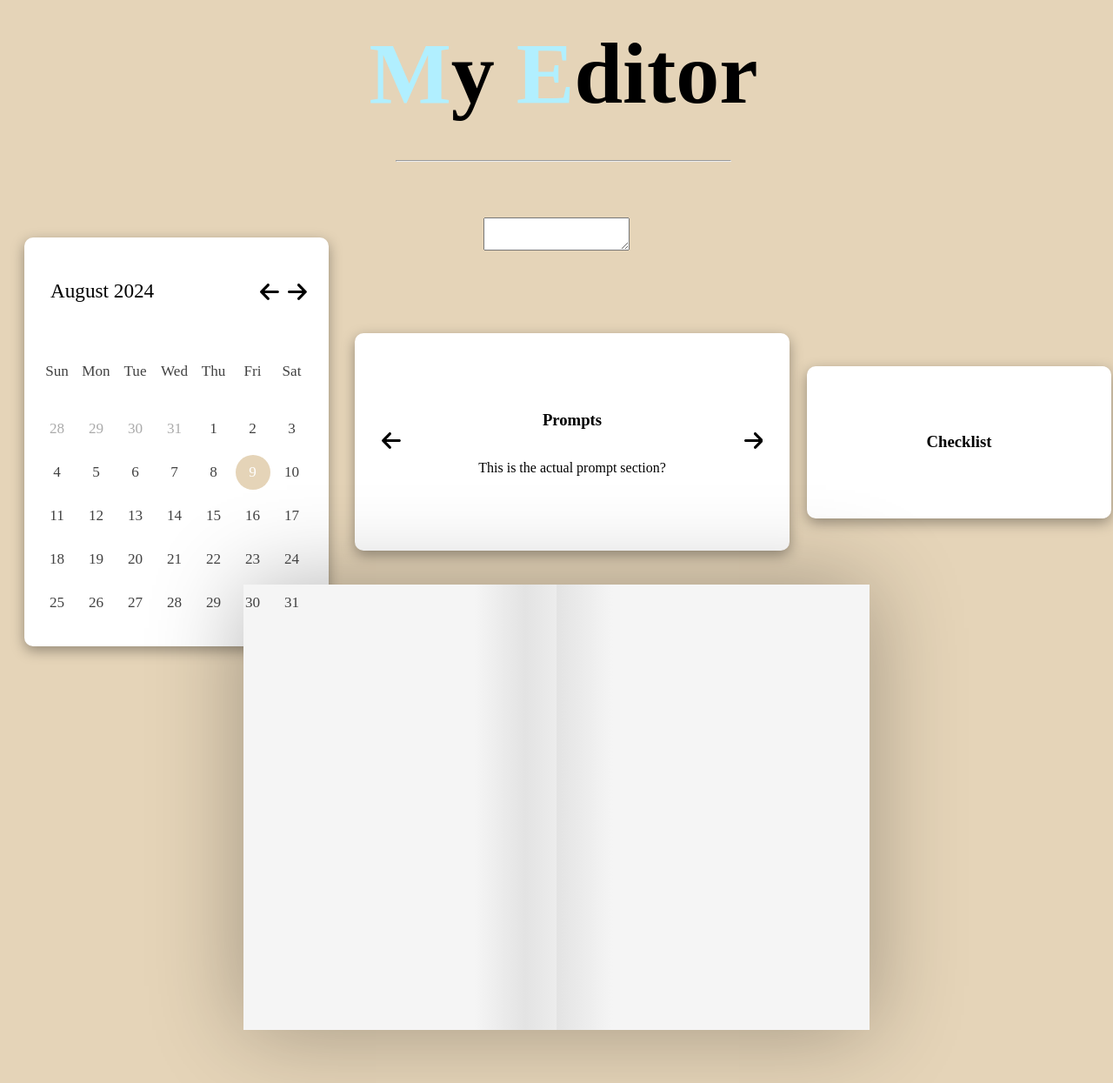
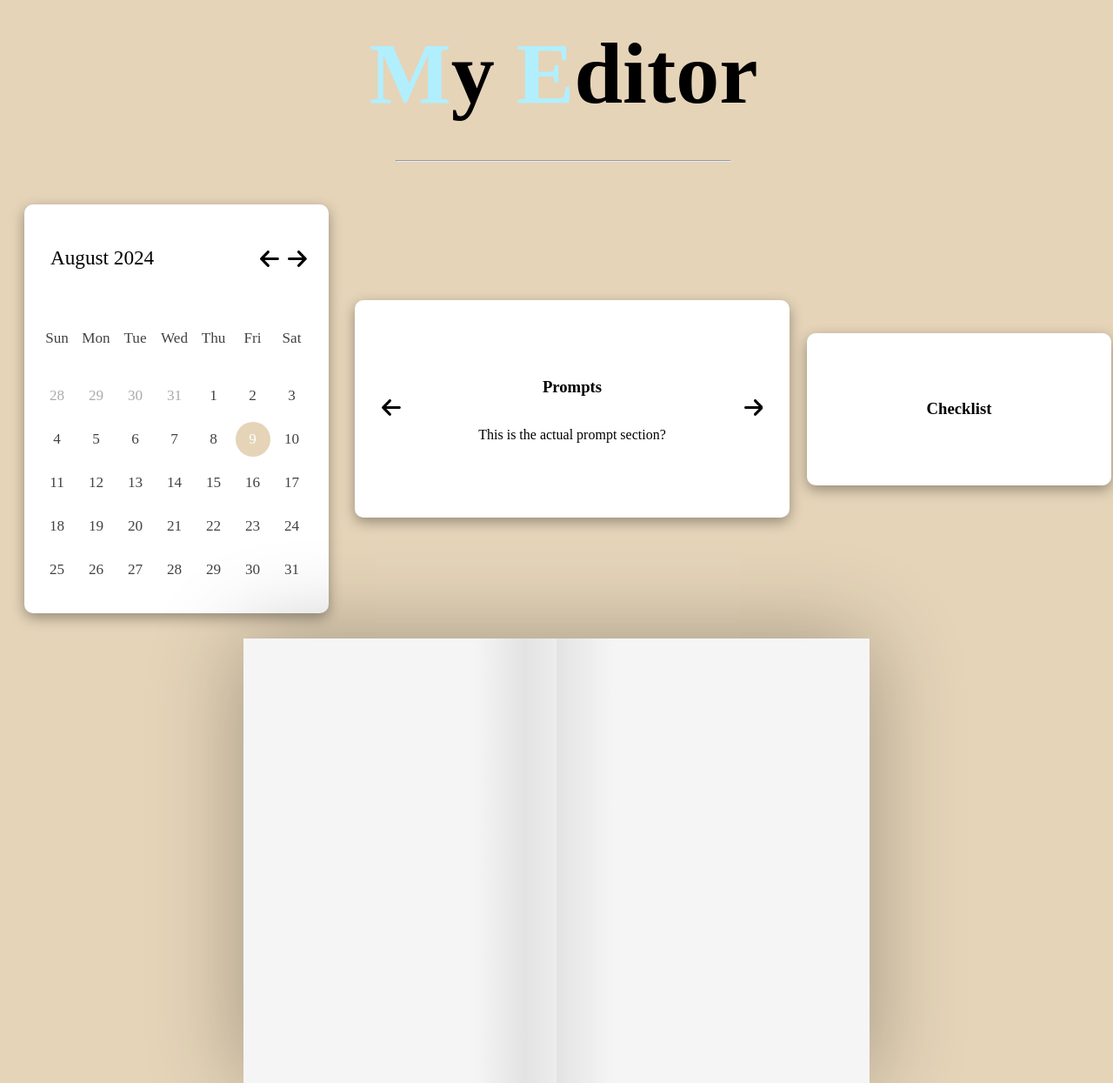
Before and after one commit to AmerikanischerAdler/nurture_notes, a Flask app: page /editor in a window 1280 px wide. Shown: the part 48-1293 px from the top of the page at 87% size. Run offline with Flask 3, Linux system fonts and the light colour scheme; some libraries are stand-ins or nearby versions; some web fonts are replaced.

Commit message:
removed temporary editor

```diff
--- a/static/editor.css
+++ b/static/editor.css
@@ -175,7 +175,6 @@ hr {
     height: 30vh;
     width: 100vw;
     margin-top: 100px;
-    margin-bottom: -100px;
     display: flex;
     align-items: center;
     justify-content: space-around;
@@ -231,6 +230,7 @@ hr {
 #header .calendar-navigation span:hover {
     background-color: #B1EFFF;
     color: #fff;
+    border-radius: 5px;
 }
 
 .calendar-navigation svg {
--- a/templates/editor.html
+++ b/templates/editor.html
@@ -35,6 +35,7 @@
     <hr>
   </div>
 
+  <!--
   <div class="contain-all">
     <div class="editor-contain">
       <textarea name="edit"></textarea>
@@ -51,6 +52,7 @@
       };
     </script>
   </div>
+  -->
 
   <div class="box-container">
     <div id="cal">
@@ -90,6 +92,7 @@
         <a href=""><svg style="height: 25px;" xmlns="http://www.w3.org/2000/svg" viewBox="0 0 448 512"><path fill="currentColor" d="M438.6 278.6c12.5-12.5 12.5-32.8 0-45.3l-160-160c-12.5-12.5-32.8-12.5-45.3 0s-12.5 32.8 0 45.3L338.8 224 32 224c-17.7 0-32 14.3-32 32s14.3 32 32 32l306.7 0L233.4 393.4c-12.5 12.5-12.5 32.8 0 45.3s32.8 12.5 45.3 0l160-160z"/></svg></a>
       </div>
     </div>
+
     <div class="widget" id="check">
       <h3>Checklist</h3>
 
```
Also changed, not shown: static/editor.js (line endings or trailing spaces).
